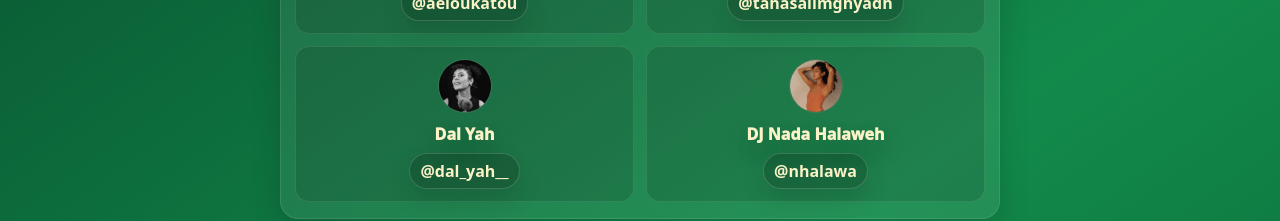
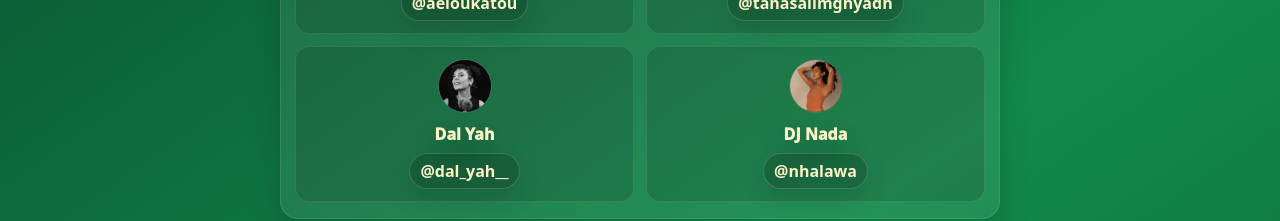
Before and after one commit to mercatxpalestina-blip/samar-landing, a React (Vite) app: page / in a window 1280 px wide. Shown: the part 920-1141 px from the top of the page. Built offline with nearby package versions, Linux system fonts and the light colour scheme.

Commit message:
refactor: update DJ Nada's name in landing page content

```diff
--- a/src/pages/landing/landing_page_content.ts
+++ b/src/pages/landing/landing_page_content.ts
@@ -46,7 +46,7 @@ export const LANDING_PAGE_CONTENT = {
       { name: 'Katou Sheng Morrison', instagramHandle: { handle: 'aeioukatou' } },
       { name: 'Taha Salim Ghyadh', instagramHandle: { handle: 'tahasalimghyadh' } },
       { name: 'Dal Yah', instagramHandle: { handle: 'dal_yah__' } },
-      { name: 'DJ Nada Halaweh', instagramHandle: { handle: 'nhalawa' } },
+      { name: 'DJ Nada', instagramHandle: { handle: 'nhalawa' } },
     ] satisfies LandingArtist[],
   },
   comidaArabe: {
```
